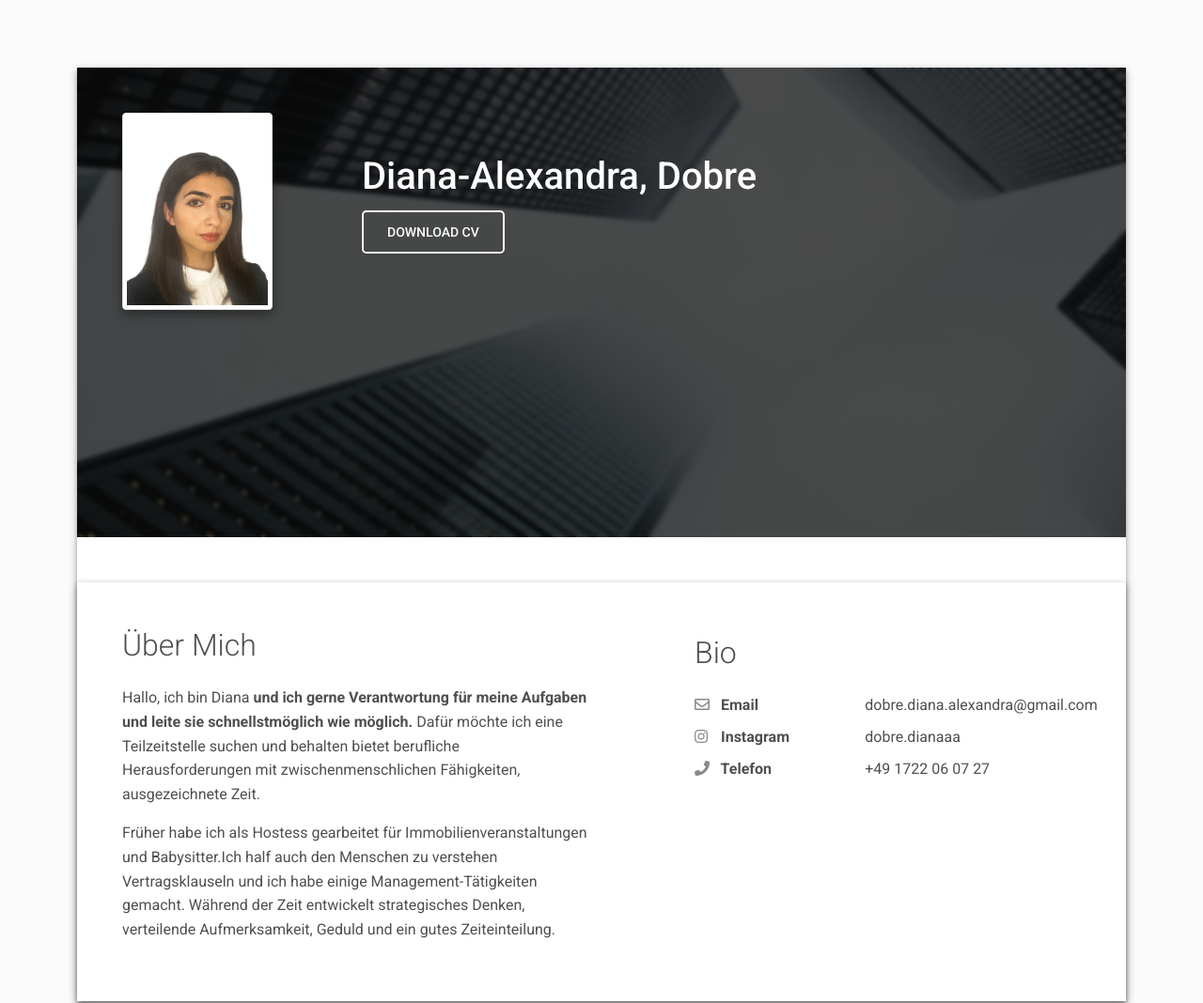
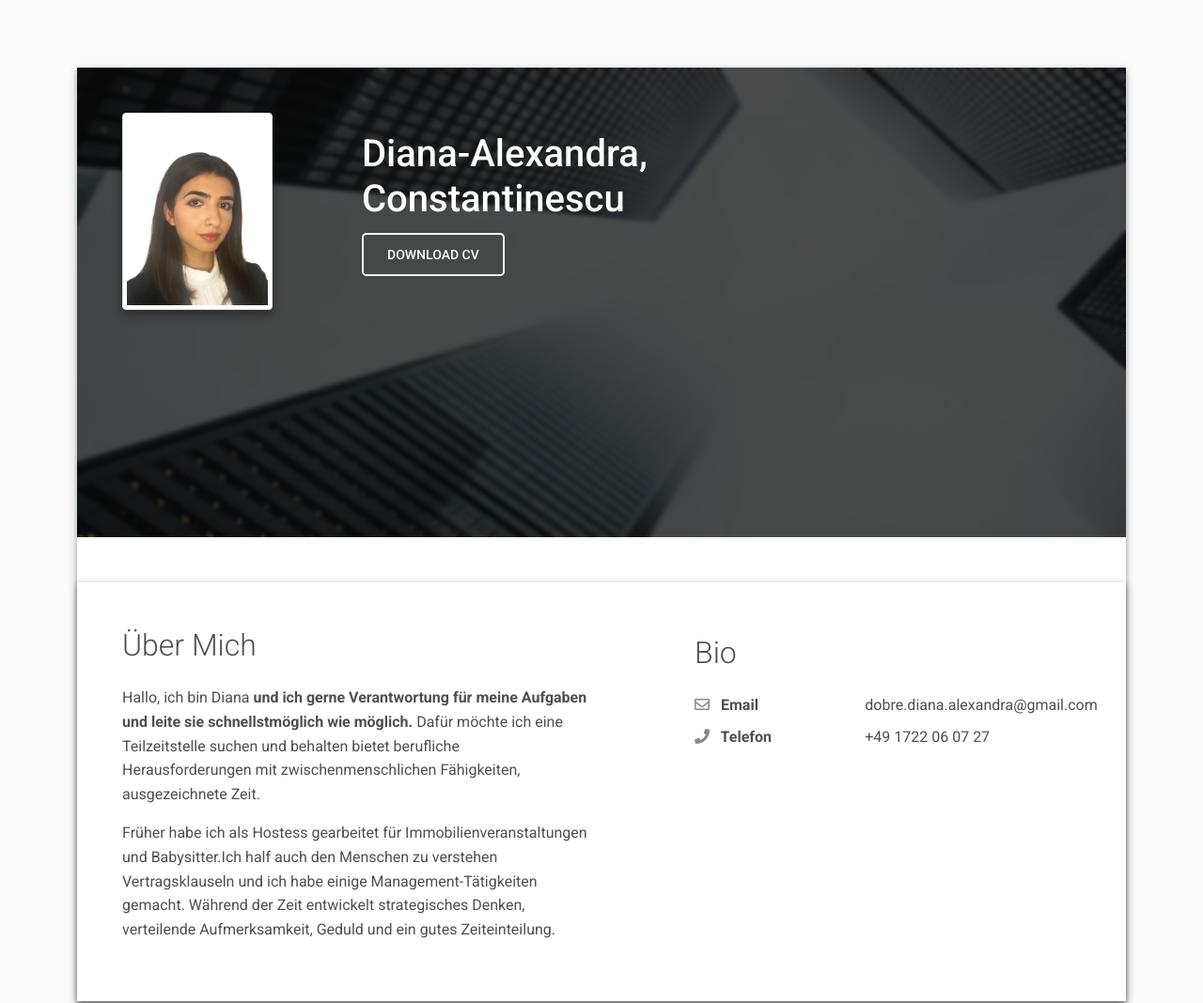
Before and after one commit to diana-dobre/cv, a plain HTML site: page index.html in a window 1280 px wide. Shown: the top 1068 px of the page at 94% size. Drawn offline with Linux system fonts and the light colour scheme.

Commit message:
changed name

```diff
--- a/index.html
+++ b/index.html
@@ -4,7 +4,7 @@
     <meta charset="UTF-8">
     <meta http-equiv="X-UA-Compatible" content="IE=edge">
     <meta name="viewport" content="width=device-width, initial-scale=1">
-    <title>Diana Alexandra, Dobre</title>
+    <title>Diana Alexandra, Constantinescu</title>
     <link rel="preconnect" href="https://fonts.gstatic.com" crossorigin="crossorigin"/>
     <link rel="preload" as="style"
           href="https://fonts.googleapis.com/css2?family=Poppins:wght@600&amp;family=Roboto:wght@300;400;500;700&amp;display=swap"/>
@@ -54,7 +54,7 @@
                                     <div class="m-4 mt-md-2">
 
                                         <div data-aos="zoom-in" data-aos-delay="0">
-                                            <h2 class="h1">Diana-Alexandra, Dobre</h2>
+                                            <h2 class="h1">Diana-Alexandra, Constantinescu</h2>
                                         </div>
 
                                         <div class="d-print-none">
@@ -98,14 +98,8 @@
                                 <div class="col-sm-7">
                                     <div class="pb-2">dobre.diana.alexandra@gmail.com</div>
                                 </div>
-                                <div class="col-sm-5">
-                                    <div class="pb-2 fw-bolder"><i class="fab fa-instagram pe-2 text-muted"
-                                                                   style="width:24px;opacity:0.85;"></i> Instagram
-                                    </div>
-                                </div>
-                                <div class="col-sm-7">
-                                    <div class="pb-2">dobre.dianaaa</div>
-                                </div>
+
+
                                 <div class="col-sm-5">
                                     <div class="pb-2 fw-bolder"><i class="fas fa-phone pe-2 text-muted"
                                                                    style="width:24px;opacity:0.85;"></i> Telefon
```
Also changed, not shown: 1 other file.
